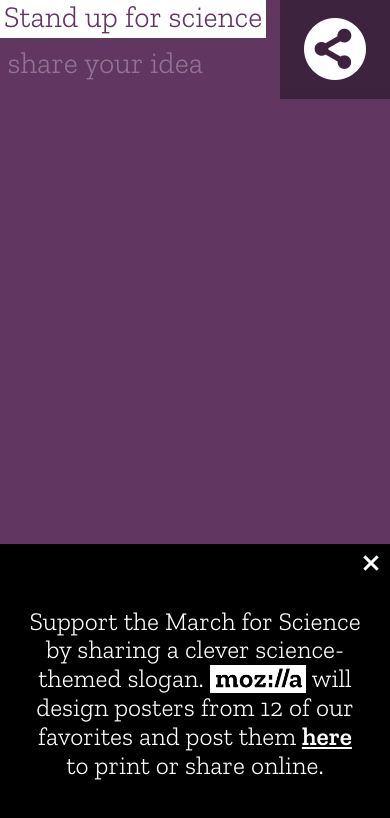
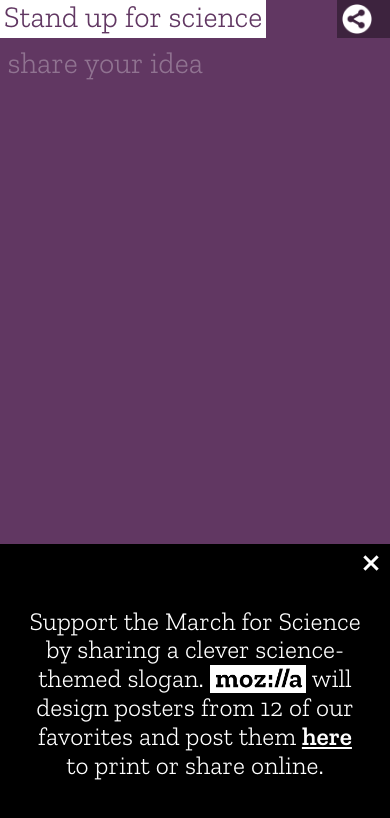
Before and after one commit to beccaklam/internet-health-madlib, a website: page public/index.html in a window 390 px wide. Drawn offline with nearby package versions, Linux system fonts and the light colour scheme; no server answers.

Commit message:
media-query changes for the share button on mobile devices less than 600px wide

```diff
--- a/public/css/style.css
+++ b/public/css/style.css
@@ -225,4 +225,10 @@ div.thankyou a:hover {
   .heart {
     width: 6%;
   }
+  .share-button-container a img {
+    height: 30px;
+  }
+  .share-button-container {
+    padding: 4px 18px 3px 5px;
+  }
 }
```
